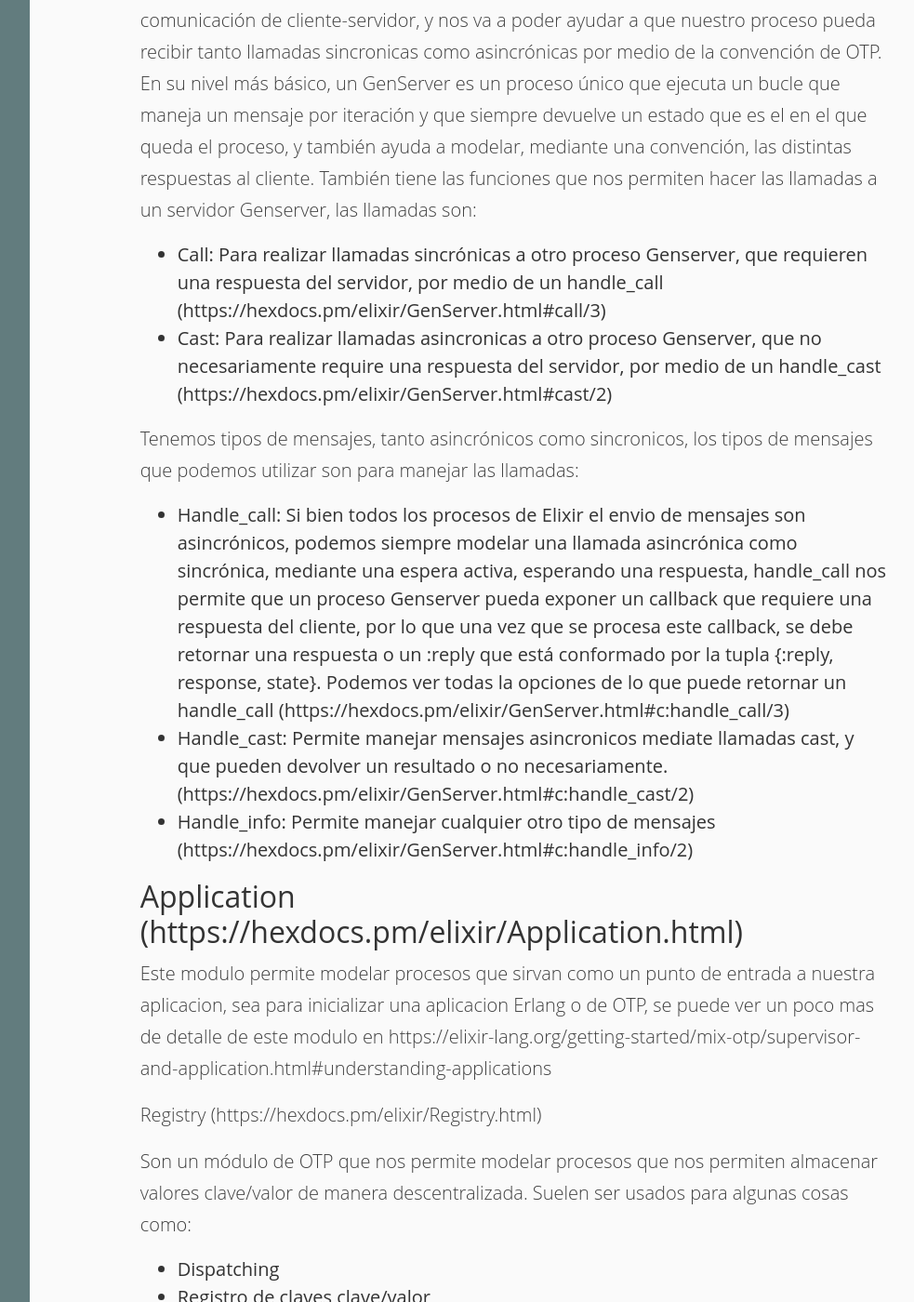
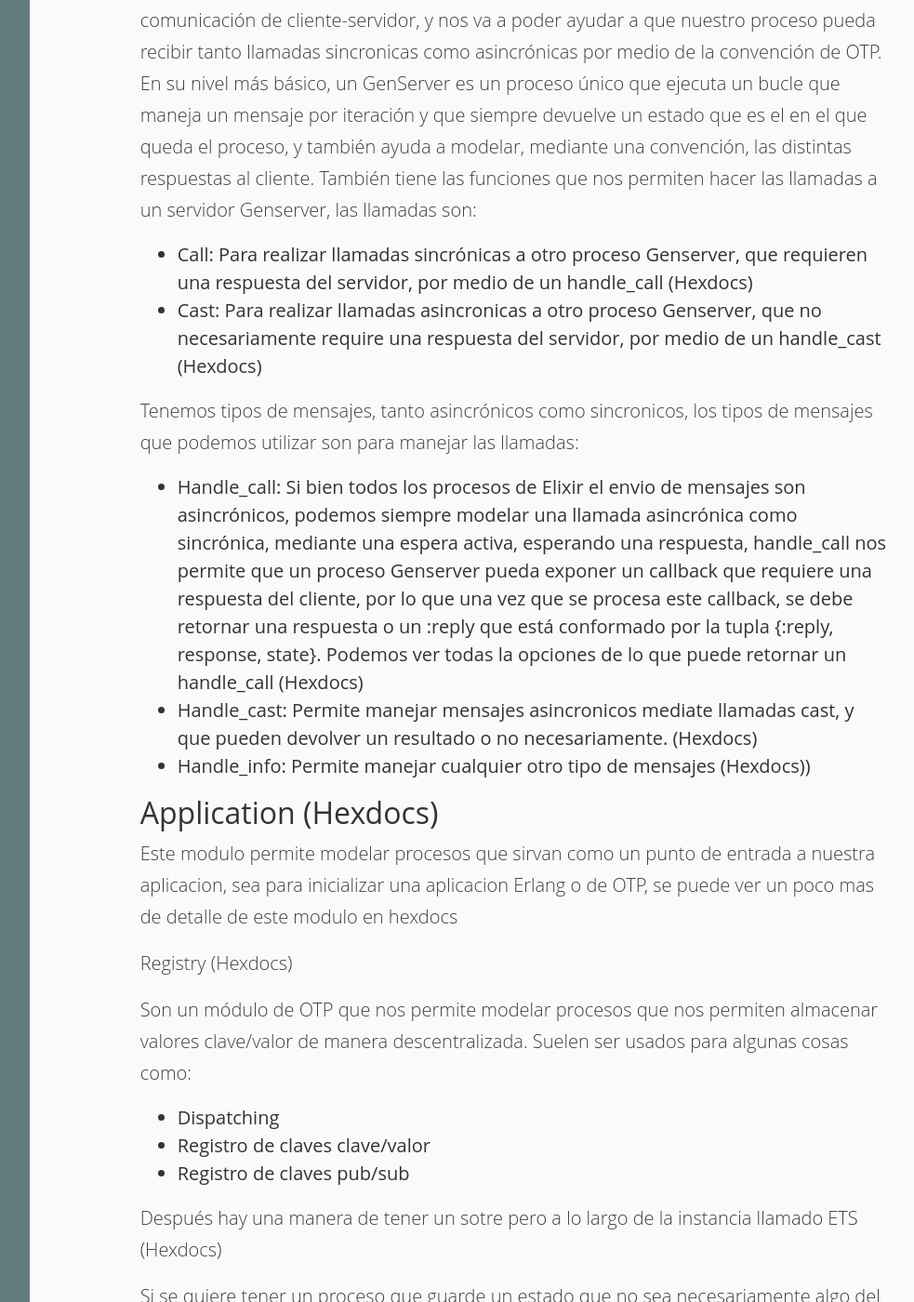
Before and after one commit to arquitecturas-concurrentes/iasc-book, a Jekyll site: the page built from otp.md, in a window 1280 px wide and 1400 px high, scrolled down 631 px. Shown: the whole window at 93% size, without its empty margins (218-1201 px from the left). Built offline with Jekyll 4.4.1, drawn with Linux system fonts in a browser that asks for light colours; nearby versions of some CDN libraries; some of the changed text lies outside the part shown.

Commit message:
update otp

```diff
--- a/otp.md
+++ b/otp.md
@@ -13,27 +13,27 @@ Existen algunos módulos que fuimos viendo, en mayor o menor medida, o que merec
 - Registry
 - Agent
 - Supervisor
-- Genserver (https://hexdocs.pm/elixir/GenServer.html)
+- Genserver ([Genserver Hexdocs](https://hexdocs.pm/elixir/GenServer.html))
 
-Para una descripcion un poco mas amena de lo que es un Genserver y de lo que hace, junto con ejemplos bastante claros, se puede ver en https://elixir-lang.org/getting-started/mix-otp/genserver.html
+Para una descripcion un poco mas amena de lo que es un Genserver y de lo que hace, junto con ejemplos bastante claros, se puede ver en [hexdocs un poco mas de las especificaciones y temas puntuales de genserver](https://elixir-lang.org/getting-started/mix-otp/genserver.html)
 
 Un servidor OTP es un módulo que nos permite modelar un servidor o un cliente en una comunicación de cliente-servidor, y nos va a poder ayudar a que nuestro proceso pueda recibir tanto llamadas sincronicas como asincrónicas por medio de la convención de OTP.
 En su nivel más básico, un GenServer es un proceso único que ejecuta un bucle que maneja un mensaje por iteración y que siempre devuelve un estado que es el en el que queda el proceso, y también ayuda a modelar, mediante una convención, las distintas respuestas al cliente. También tiene las funciones que nos permiten hacer las llamadas a un servidor Genserver, las llamadas son:
 
-- Call: Para realizar llamadas sincrónicas a otro proceso Genserver, que requieren una respuesta del servidor, por medio de un handle_call (https://hexdocs.pm/elixir/GenServer.html#call/3)
-- Cast: Para realizar llamadas asincronicas a otro proceso Genserver, que no necesariamente require una respuesta del servidor, por medio de un handle_cast (https://hexdocs.pm/elixir/GenServer.html#cast/2)
+- Call: Para realizar llamadas sincrónicas a otro proceso Genserver, que requieren una respuesta del servidor, por medio de un handle_call ([Hexdocs](https://hexdocs.pm/elixir/GenServer.html#call/3))
+- Cast: Para realizar llamadas asincronicas a otro proceso Genserver, que no necesariamente require una respuesta del servidor, por medio de un handle_cast ([Hexdocs](https://hexdocs.pm/elixir/GenServer.html#cast/2))
 
 Tenemos tipos de mensajes, tanto asincrónicos como sincronicos, los tipos de mensajes que podemos utilizar son para manejar las llamadas:
 
-- Handle_call: Si bien todos los procesos de Elixir el envio de mensajes son asincrónicos, podemos siempre modelar una llamada asincrónica como sincrónica, mediante una espera activa, esperando una respuesta, handle_call nos permite que un proceso Genserver pueda exponer un callback que requiere una respuesta del cliente, por lo que una vez que se procesa este callback, se debe retornar una respuesta o un :reply que está conformado por la tupla {:reply, response, state}. Podemos ver todas la opciones de lo que puede retornar un handle_call (https://hexdocs.pm/elixir/GenServer.html#c:handle_call/3)
-- Handle_cast: Permite manejar mensajes asincronicos mediate llamadas cast, y que pueden devolver un resultado o no necesariamente. (https://hexdocs.pm/elixir/GenServer.html#c:handle_cast/2)
-- Handle_info: Permite manejar cualquier otro tipo de mensajes (https://hexdocs.pm/elixir/GenServer.html#c:handle_info/2)
+- Handle_call: Si bien todos los procesos de Elixir el envio de mensajes son asincrónicos, podemos siempre modelar una llamada asincrónica como sincrónica, mediante una espera activa, esperando una respuesta, handle_call nos permite que un proceso Genserver pueda exponer un callback que requiere una respuesta del cliente, por lo que una vez que se procesa este callback, se debe retornar una respuesta o un :reply que está conformado por la tupla {:reply, response, state}. Podemos ver todas la opciones de lo que puede retornar un handle_call ([Hexdocs](https://hexdocs.pm/elixir/GenServer.html#c:handle_call/3))
+- Handle_cast: Permite manejar mensajes asincronicos mediate llamadas cast, y que pueden devolver un resultado o no necesariamente. ([Hexdocs](https://hexdocs.pm/elixir/GenServer.html#c:handle_cast/2))
+- Handle_info: Permite manejar cualquier otro tipo de mensajes ([Hexdocs](https://hexdocs.pm/elixir/GenServer.html#c:handle_info/2)))
 
-## Application (https://hexdocs.pm/elixir/Application.html)
+## Application ([Hexdocs](https://hexdocs.pm/elixir/Application.html))
 
-Este modulo permite modelar procesos que sirvan como un punto de entrada a nuestra aplicacion, sea para inicializar una aplicacion Erlang o de OTP, se puede ver un poco mas de detalle de este modulo en https://elixir-lang.org/getting-started/mix-otp/supervisor-and-application.html#understanding-applications
+Este modulo permite modelar procesos que sirvan como un punto de entrada a nuestra aplicacion, sea para inicializar una aplicacion Erlang o de OTP, se puede ver un poco mas de detalle de este modulo en [hexdocs](https://elixir-lang.org/getting-started/mix-otp/supervisor-and-application.html#understanding-applications)
 
-Registry (https://hexdocs.pm/elixir/Registry.html)
+Registry ([Hexdocs](https://hexdocs.pm/elixir/Registry.html))
 
 Son un módulo de OTP que nos permite modelar procesos que nos permiten almacenar valores clave/valor de manera descentralizada. Suelen ser usados para algunas cosas como:
 
@@ -41,15 +41,15 @@ Son un módulo de OTP que nos permite modelar procesos que nos permiten almacena
 - Registro de claves clave/valor
 - Registro de claves pub/sub
 
-Después hay una manera de tener un sotre pero a lo largo de la instancia llamado ETS (https://elixir-lang.org/getting-started/mix-otp/ets.html)
+Después hay una manera de tener un sotre pero a lo largo de la instancia llamado ETS ([Hexdocs](https://elixir-lang.org/getting-started/mix-otp/ets.html))
 
 Si se quiere tener un proceso que guarde un estado que no sea necesariamente algo del estilo clave/valor, podemos optar por otro tipo de módulo llamado Agent
 
-## Agent (https://hexdocs.pm/elixir/Agent.html)
+## Agent ([Hexdocs](https://hexdocs.pm/elixir/Agent.html))
 
-El agent es un módulo que nos permite modelar un proceso que permita almacenar un estado, y en general se usa solo para este propósito, obviamente este almacenamiento, tanto los Agent como los Registry, es solo en memoria y no se persiste en disco. Pueden ver el link en el titulo para mayor información, algo interesante para ver es la sección de cómo supervisar un Agent (https://hexdocs.pm/elixir/Agent.html#module-how-to-supervise).
+El agent es un módulo que nos permite modelar un proceso que permita almacenar un estado, y en general se usa solo para este propósito, obviamente este almacenamiento, tanto los Agent como los Registry, es solo en memoria y no se persiste en disco. Pueden ver el link en el titulo para mayor información, algo interesante para ver es la sección de cómo supervisar un Agent ([https://hexdocs.pm/elixir/Agent.html#module-how-to-supervise](https://hexdocs.pm/elixir/Agent.html#module-how-to-supervise)).
 
-## Supervisores (https://hexdocs.pm/elixir/Supervisor.html)
+## Supervisores ([Hexdocs](https://hexdocs.pm/elixir/Supervisor.html))
 
 Un supervisor es un proceso que supervisa otros procesos, a los que nos referimos como procesos secundarios. Los supervisores se utilizan para construir una estructura de proceso jerárquica denominada árbol de supervisión. Los árboles de supervisión proporcionan tolerancia a fallos y resumen cómo se inician y se cierran nuestras aplicaciones. Por lo que podemos reiniciar una lista de procesos por medio de un supervisor en caso de que alguno de esos procesos se caiga, sea por un error o no..
 
@@ -57,25 +57,20 @@ Se tiene que tener varias cosas en cuentas sobre un esquema de supervisión...
 
 La especificación de los hijos o procesos que serán especificados
 
-https://hexdocs.pm/elixir/Supervisor.html#module-child-specification
+[Documentacion de la especificacion](https://hexdocs.pm/elixir/Supervisor.html#module-child-specification)
 
 Dos de los argumentos de las especificaciones del child spec son:
 
-el valor de shutdown, que es la estrategia de cómo se debería cerrar o matar el proceso, cuando falla o se cae.
+el valor de [shutdown](https://hexdocs.pm/elixir/Supervisor.html#module-shutdown-values-shutdown), que es la estrategia de cómo se debería cerrar o matar el proceso, cuando falla o se cae.
 
-https://hexdocs.pm/elixir/Supervisor.html#module-shutdown-values-shutdown
+Y más importante es la del [valor de reinicio de un proceso supervisado](https://hexdocs.pm/elixir/Supervisor.html#module-restart-values-restart)
 
-Y más importante es la del valor de reinicio de un proceso supervisado
-
-https://hexdocs.pm/elixir/Supervisor.html#module-restart-values-restart
 
 ### Como se define un Supervisor?
 
-Mediante un modulo generalmente (https://hexdocs.pm/elixir/Supervisor.html#module-restart-values-restart)
+Mediante un modulo generalmente ([Hexdocs](https://hexdocs.pm/elixir/Supervisor.html#module-restart-values-restart))
 
-Ahora el supervisor recibe además de un child_spec una estrategia de supervisión, que será la acción que tomará un supervisor cuando se caen los procesos supervisados.
-
-https://hexdocs.pm/elixir/Supervisor.html#module-start_link-2-init-2-and-strategies
+Ahora el supervisor recibe además de un child_spec una [estrategia de supervisión](https://hexdocs.pm/elixir/Supervisor.html#module-start_link-2-init-2-and-strategies), que será la acción que tomará un supervisor cuando se caen los procesos supervisados.
 
 En el child spec siempre vamos no solo a poder supervisar procesos que son hojas, o sea procesos que van a tener lógica de un sistema, o de nuestra aplicación, o pueden ser otros nodos que pueden ser no terminales, o sea, supervisores, por lo que podemos armar un árbol de supervisión de esta manera.
 
@@ -83,9 +78,11 @@ Hay otras estrategias deprecadas, tales como las :simple_one_for_one, que hoy fu
 
 El otro tipo de supervisores que hoy existe en Elixir y que nos permite inicializar dinámicamente procesos supervisados son los Supervisores dinámicos
 
-Esta es la documentación de los hexdocs con algunos puntos bien puntuales sobre los detalles de los supervisores dinamicos: https://hexdocs.pm/elixir/DynamicSupervisor.html#content
-Esta es la documentación un poco más descriptiva de los supervisores dinamicos: https://elixir-lang.org/getting-started/mix-otp/dynamic-supervisor.html
+Esta es la documentación de los hexdocs con algunos puntos bien puntuales sobre los detalles de los [supervisores dinamicos](https://hexdocs.pm/elixir/DynamicSupervisor.html#content)
+Esta es la documentación un poco más [descriptiva de los supervisores dinamicos](https://elixir-lang.org/getting-started/mix-otp/dynamic-supervisor.html)
 
 Recuerden bien que un supervisor no restaura ni guarda el estado del actor supervisado, una vez que muere, si este es reiniciado, vuelve a ser inicializado con el estado inicial, y si tenía un estado distinto antes de su muerte, este se pierde definitivamente, por lo que a veces es bueno tal vez o bien persistirlo o si es algo importante tenerlo en otro actor como puede ser un Agent.
 
-Otros recursos, tal vez un poco desactualizados: https://docs.google.com/document/d/1r_E6Hj4F-38dy5tDbxfTBW2XaU8sSRaf9qtC-VuLDIw/edit#heading=h.40vnggga84mq
+Otros recursos, tal vez un poco desactualizados:
+
+[Manejo de Errores e Introducción a la supervisión](https://docs.google.com/document/d/1r_E6Hj4F-38dy5tDbxfTBW2XaU8sSRaf9qtC-VuLDIw/edit#heading=h.40vnggga84mq)
```
